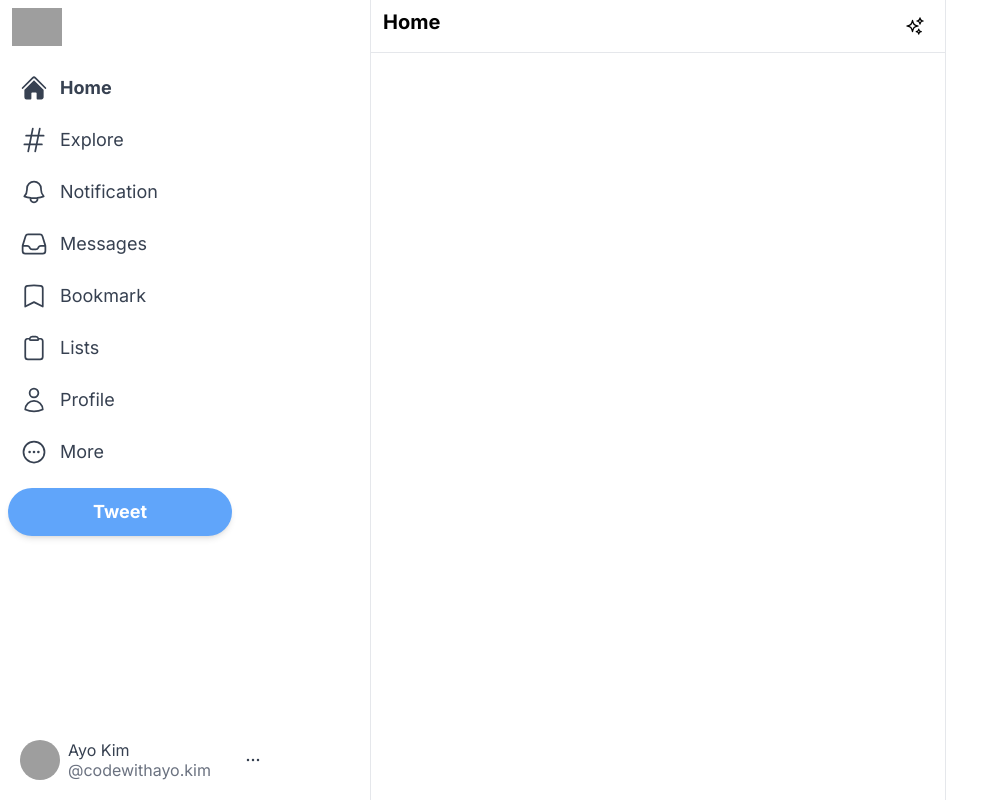
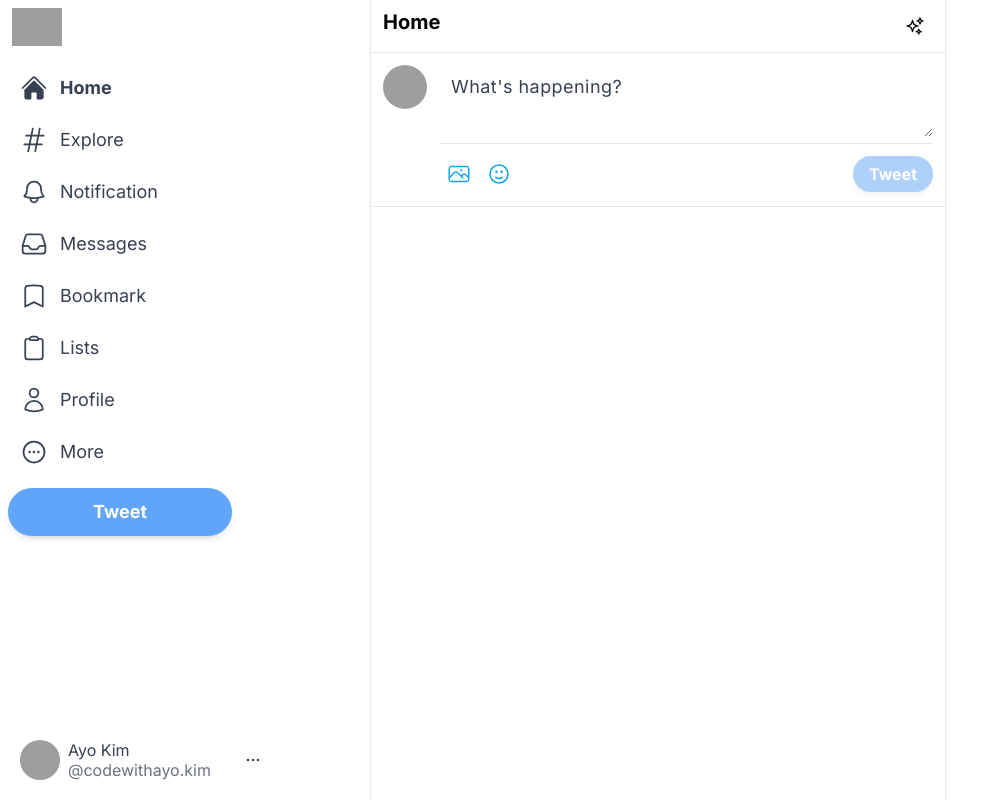
Before and after one commit to minieayo/udemy-twitter, a Next.js app: page / in a window 1280 px wide. Shown: the whole page, without its empty margins (0-1001 px from the left). Built offline with nearby package versions, Linux system fonts and the light colour scheme; grey boxes are pictures that could not be loaded.

Commit message:
add the input sectionof the feed component

```diff
--- a/app/components/Feed.tsx
+++ b/app/components/Feed.tsx
@@ -1,15 +1,20 @@
 import { SparklesIcon } from "@heroicons/react/24/outline";
 import React from "react";
+import Input from "./Input";
 
 const Feed = () => {
   return (
     <div className="xl:ml-[370px] border-l border-r border-gray-200 xl:min-w-[576px] sm:ml-[73px] flex-grow max-w-xl">
+      {/* Home Title */}
       <div className="flex py-2 px-3 sticky top-0 z-50 bg-white border-b border-gray-200">
         <h2 className="text-lg sm:text-xl font-bold cursor-pointer">Home</h2>
         <div className="hoverEffect flex items-center justify-center px-0  ml-auto w-9 h-9">
           <SparklesIcon className="h-5" />
         </div>
       </div>
+
+      {/* Profile and Textarea */}
+      <Input />
     </div>
   );
 };
--- /dev/null
+++ b/app/components/Input.tsx
@@ -0,0 +1,39 @@
+import { FaceSmileIcon, PhotoIcon } from "@heroicons/react/24/outline";
+import React from "react";
+
+const Input = () => {
+  return (
+    <div className="flex border-b border-gray-200 p-3 space-x-3">
+      <img
+        src="https://avatars.githubusercontent.com/u/71052435?v=4"
+        alt="user-img"
+        className="h-11 w-11 rounded-full cursor-pointer hover:brightness-95"
+      />
+      <div className="w-full divide-y divide-gray-200">
+        <div className="">
+          <textarea
+            className="w-full border-none focus:ring-0 text-lg placeholder-gray-700 tracking-wide min-h-[50px] text-gray-700"
+            name="feed-textarea"
+            id="feed-textarea"
+            rows={2}
+            placeholder="What's happening?"
+          ></textarea>
+        </div>
+        <div className="flex items-center justify-between pt-2.5">
+          <div className="flex">
+            <PhotoIcon className="h-10 w-10 hoverEffect p-2 text-sky-500 hoever:bg-sky-100" />
+            <FaceSmileIcon className="h-10 w-10 hoverEffect p-2 text-sky-500 hoever:bg-sky-100" />
+          </div>
+          <button
+            className="bg-blue-400 text-white px-4 py-1.5 rounded-full font-bold shadow-md hover:brightness-95 disabled:opacity-50"
+            disabled
+          >
+            Tweet
+          </button>
+        </div>
+      </div>
+    </div>
+  );
+};
+
+export default Input;
--- a/package.json
+++ b/package.json
@@ -15,6 +15,7 @@
     "react-dom": "^18"
   },
   "devDependencies": {
+    "@tailwindcss/forms": "^0.5.7",
     "@types/node": "^20",
     "@types/react": "^18",
     "@types/react-dom": "^18",
--- a/tailwind.config.ts
+++ b/tailwind.config.ts
@@ -15,6 +15,6 @@
       },
     },
   },
-  plugins: [],
+  plugins: [require("@tailwindcss/forms")],
 };
 export default config;
```
Also changed, not shown: 1 other file (tests, documents, lock files or other folders).
